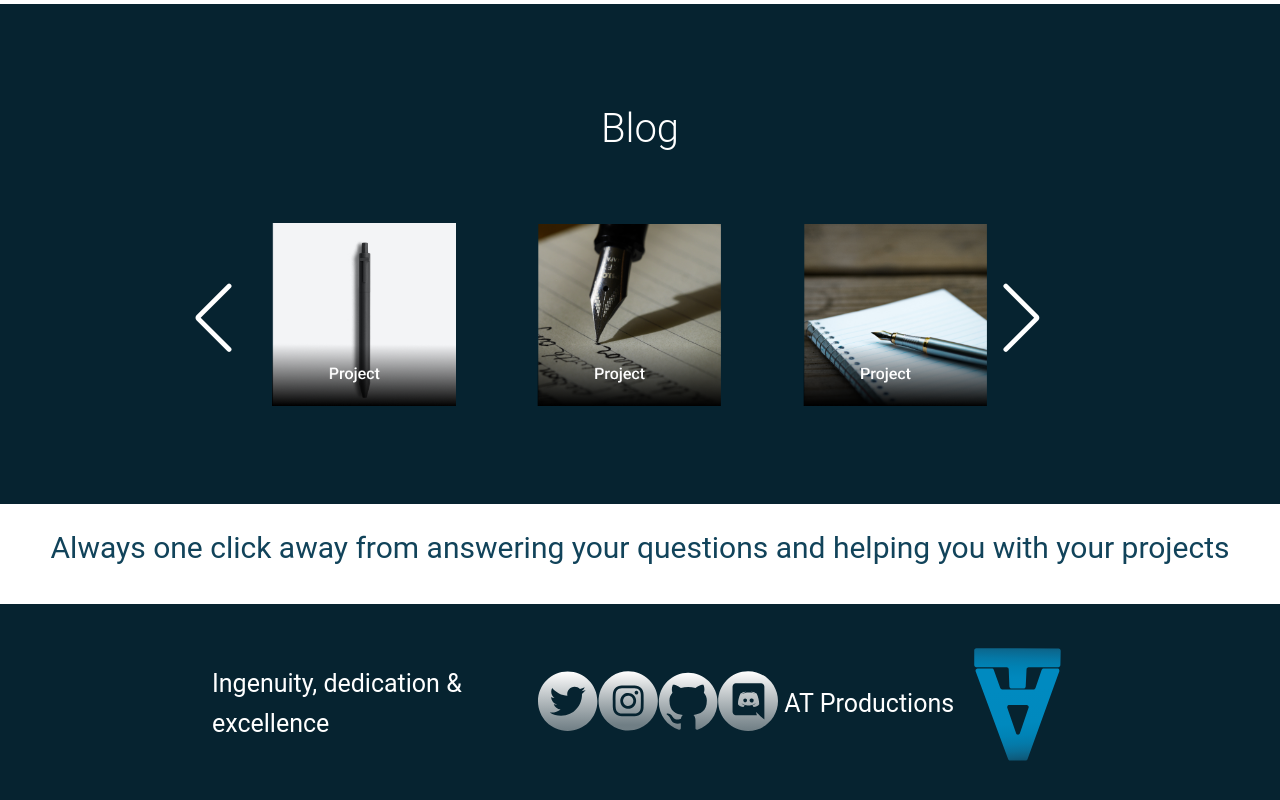
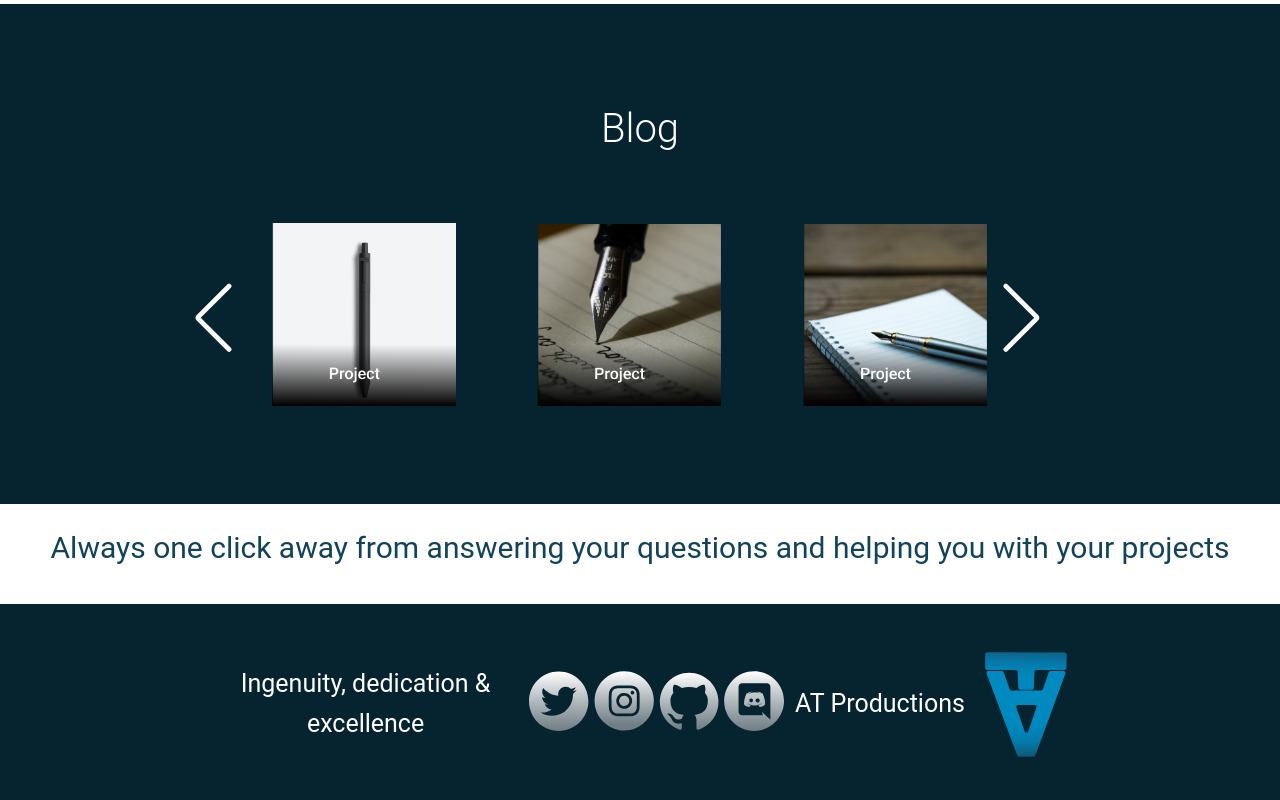
Before and after one commit to Mastle/at-productions-website, a plain HTML site: page index.html in a window 1280 px wide. Shown: the part 2757-3557 px from the top of the page. Drawn offline with Linux system fonts and the light colour scheme.

Commit message:
small changes pt.2

```diff
--- a/styles/main.css
+++ b/styles/main.css
@@ -348,7 +348,7 @@ footer{
 }
 
 footer .container{
-    max-width:1200px;
+    min-width: 876px;
     justify-content: space-between;
 }
 
@@ -365,6 +365,8 @@ footer .footer-logo{
 .footer-icons-container{
     width: 30%;
     justify-content: space-between;
+    margin: 0 10px;
+    gap: 5px;
 
 }
 
@@ -376,6 +378,7 @@ footer .footer-logo{
 
 footer .container span{
     font-size: 25px;
+    text-align: center;
 }
 
 
```
